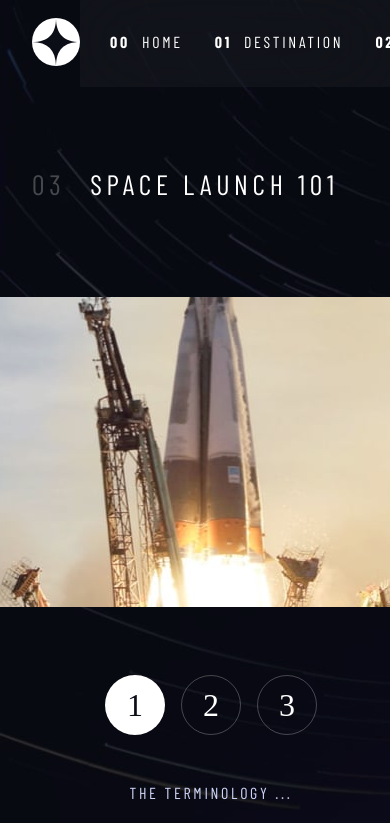
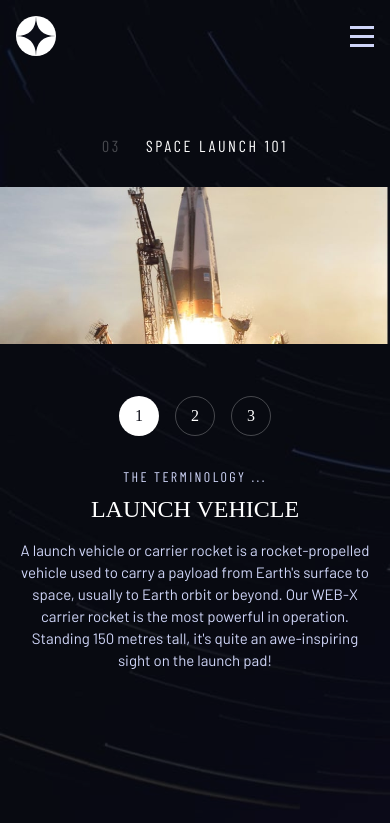
Before and after one commit to IsmaelAvotra/space-tourism, a React (Vite) app: page /technology in a window 390 px wide. Shown: the top 823 px of the page. Built offline with nearby package versions, Linux system fonts and the light colour scheme; a web font is replaced by a local one.

Commit message:
mobile responsive

```diff
--- a/src/components/Navbar.css
+++ b/src/components/Navbar.css
@@ -59,6 +59,10 @@ ul li {
   margin-right: 12px;
 }
 
+.navbar .menu {
+  display: none;
+}
+
 @media screen and (max-width: 1350px) {
   .navbar .links::before {
     display: none;
@@ -87,3 +91,49 @@ ul li {
     gap: 2rem;
   }
 }
+
+@media screen and (max-width: 420px) {
+  .navbar .links {
+    display: block;
+    position: absolute;
+    top: 0;
+    right: 0;
+    height: 100%;
+    width: 70%;
+    z-index: 2;
+    transform: translateX(100%);
+    transition: 0.4s;
+  }
+
+  .navbar .links.active {
+    transform: translateX(0);
+  }
+
+  .navbar .links ul {
+    display: flex;
+    flex-direction: column;
+    gap: 1rem;
+    margin-top: 40%;
+  }
+
+  .navbar {
+    padding: 1rem;
+    overflow: hidden;
+  }
+
+  .underline-indicators > * {
+    padding: 0.6em 0;
+    border-bottom: none;
+  }
+
+  .navbar .menu {
+    display: block;
+    cursor: pointer;
+    z-index: 10;
+  }
+
+  .logo img {
+    width: 40px;
+    height: 40px;
+  }
+}
--- a/src/components/Navbar.jsx
+++ b/src/components/Navbar.jsx
@@ -1,17 +1,20 @@
+import { Link } from 'react-router-dom'
 import { useState } from 'react'
-import { Link, useParams } from 'react-router-dom'
-
 import './Navbar.css'
 import logo from '../assets/shared/logo.svg'
+import hamburger from '../assets/shared/icon-hamburger.svg'
+import close from '../assets/shared/icon-close.svg'
 
 const Navbar = () => {
-  const [isActiveNav, setIsActiveNav] = useState(0)
+  const [openNav, setOpenNav] = useState(false)
   return (
     <div className='navbar'>
       <div className='logo'>
-        <img src={logo} alt='logo' />
+        <Link to='/'>
+          <img src={logo} alt='logo' />
+        </Link>
       </div>
-      <div className='links'>
+      <div className={openNav ? 'links active' : 'links'}>
         <nav>
           <ul className='underline-indicators'>
             <li>
@@ -37,6 +40,13 @@ const Navbar = () => {
           </ul>
         </nav>
       </div>
+      <div className='menu' onClick={() => setOpenNav(!openNav)}>
+        {openNav ? (
+          <img src={close} alt='close icon' />
+        ) : (
+          <img src={hamburger} alt='menu icon' />
+        )}
+      </div>
     </div>
   )
 }
--- a/src/index.css
+++ b/src/index.css
@@ -18,6 +18,7 @@
 body {
   background-color: var(--bg-clr);
   color: var(--clr-white);
+  overflow-x: hidden;
 }
 
 html {
--- a/src/pages/crew/Crew.css
+++ b/src/pages/crew/Crew.css
@@ -87,7 +87,6 @@ MEDIA QUERIES
   .crew-description .text {
     margin-top: 5rem;
     text-align: center;
-    flex: 1;
     margin-bottom: 0rem;
   }
 
@@ -119,14 +118,74 @@ MEDIA QUERIES
   .crew .section-content {
     padding: 0 2rem;
   }
-  /*
+}
+
+@media screen and (max-width: 420px) {
+  .crew {
+    background: rgba(0, 0, 0, 0.4)
+      url(../../assets/crew/background-crew-mobile.jpg);
+    background-repeat: no-repeat;
+    background-size: cover;
+    background-blend-mode: darken;
+  }
+
+  .crew .title-section {
+    text-align: center;
+    font-size: 16px;
+    line-height: 19px;
+    letter-spacing: 2.7px;
+  }
+
+  .crew .section-content {
+    padding: 0 1rem;
+    margin-top: 2rem;
+  }
+
+  .crew-description {
+    padding: 2rem 0;
+    flex-direction: column-reverse;
+    gap: 0;
+    padding-bottom: 3rem;
+  }
+
+  .crew-description .image {
+    border-bottom: 1px solid #383b4b;
+  }
+
+  .crew-description .image img {
+    width: 100%;
+  }
+
+  .indicators {
+    margin-top: 0;
+    margin-bottom: 0rem;
+  }
+
+  .indicators div {
+    width: 10px;
+    height: 10px;
+  }
+
+  .crew-description .text {
+    flex-direction: column-reverse;
+    display: flex;
+    gap: 2rem;
+    margin-top: 3rem;
+  }
+
   .crew .text .role {
+    margin-bottom: 0.5rem;
+    font-size: 1rem;
+    line-height: 18px;
+  }
+
+  .crew .text .name {
     font-size: 24px;
     line-height: 28px;
   }
 
-  .crew .text .name {
-    font-size: 40px;
-    line-height: 46px;
-  } */
+  .crew .text p {
+    font-size: 15px;
+    line-height: 25px;
+  }
 }
--- a/src/pages/crew/Crew.jsx
+++ b/src/pages/crew/Crew.jsx
@@ -15,9 +15,11 @@ const Crew = () => {
         </h2>
         <div className='crew-description'>
           <div className='text'>
-            <h4 className='role'>{crew[indexIndicator].role}</h4>
-            <h3 className='name'>{crew[indexIndicator].name}</h3>
-            <p>{crew[indexIndicator].bio}</p>
+            <div className='text-col'>
+              <h4 className='role'>{crew[indexIndicator].role}</h4>
+              <h3 className='name'>{crew[indexIndicator].name}</h3>
+              <p>{crew[indexIndicator].bio}</p>
+            </div>
 
             <div className='indicators'>
               <div
--- a/src/pages/destination/Destination.css
+++ b/src/pages/destination/Destination.css
@@ -65,7 +65,7 @@ MEDIA QUERIES
 =================================== */
 
 @media screen and (max-width: 1300px) {
-  .section-content {
+  .destination .section-content {
     padding: 0 6rem;
   }
   .description-content {
@@ -74,7 +74,7 @@ MEDIA QUERIES
 }
 
 @media screen and (max-width: 1050px) {
-  .section-content {
+  .destination .section-content {
     margin-top: 5rem;
   }
   .description-content {
@@ -105,3 +105,58 @@ MEDIA QUERIES
     background-size: cover;
   }
 }
+
+@media screen and (max-width: 420px) {
+  .destination {
+    background: url(../../assets/destination/background-destination-mobile.jpg);
+    background-repeat: no-repeat;
+    background-size: cover;
+  }
+
+  .destination .title-section {
+    text-align: center;
+    font-size: 16px;
+    line-height: 19px;
+    letter-spacing: 2.7px;
+  }
+
+  .destination .section-content {
+    padding: 0 1rem;
+    margin-top: 2rem;
+  }
+
+  .destination .description-content {
+    gap: 2rem;
+    padding-bottom: 2rem;
+  }
+
+  .description-content .text h2 {
+    font-size: 56px;
+    line-height: 64px;
+    margin-bottom: 0rem;
+  }
+
+  .description-content .text .underline-indicators {
+    margin-bottom: 1rem;
+  }
+
+  .description-content .text .para {
+    font-size: 14px;
+    line-height: 23px;
+    margin-bottom: 1rem;
+  }
+
+  .text .underline {
+    margin-bottom: 1rem;
+  }
+
+  .text .distance-travel {
+    flex-direction: column;
+    gap: 2rem;
+  }
+
+  .description-content .image img {
+    width: 200px;
+    height: 200px;
+  }
+}
--- a/src/pages/home/Home.css
+++ b/src/pages/home/Home.css
@@ -4,6 +4,7 @@
   background-repeat: no-repeat;
   background-size: cover;
   background-position: right;
+  overflow: hidden;
 }
 
 .banner {
@@ -109,3 +110,48 @@
     height: 220px;
   }
 }
+
+@media screen and (max-width: 420px) {
+  .home {
+    background: url(../../assets/home/background-home-mobile.jpg);
+    background-repeat: no-repeat;
+    background-size: cover;
+  }
+
+  .banner {
+    margin: 0 1rem;
+    margin-top: 3rem;
+    gap: 5rem;
+  }
+
+  .banner .left {
+    padding: 0;
+    margin: 0;
+  }
+
+  .banner .left h5,
+  .banner .left h1 {
+    margin-bottom: 1rem;
+  }
+
+  .banner .left h5 {
+    font-size: 1rem;
+    letter-spacing: 2.7px;
+  }
+
+  .banner .left h1 {
+    font-size: 80px;
+    line-height: 100px;
+  }
+
+  .banner .left p {
+    font-size: 15px;
+    line-height: 25px;
+  }
+
+  .large-btn {
+    width: 150px;
+    height: 150px;
+    font-size: 20px;
+  }
+}
--- a/src/pages/technology/Technology.css
+++ b/src/pages/technology/Technology.css
@@ -1,6 +1,5 @@
 .technology {
   min-height: 100vh;
-  max-height: 100vh;
   background: rgba(0, 0, 0, 0.25)
     url(../../assets/technology/background-technology-desktop.jpg);
   background-repeat: no-repeat;
@@ -79,16 +78,24 @@
 
 @media screen and (max-width: 1025px) {
   .technology .section-content {
-    padding-left: 2rem;
+    padding-left: 0rem;
   }
+
+  .technology .title-section {
+    margin-left: 3rem;
+    margin-bottom: 0;
+  }
+
   .technology .techno-description {
     margin-top: 6rem;
     flex-direction: column-reverse;
+    padding-bottom: 4rem;
   }
 
   .techno-description .text {
     flex-direction: column;
     padding: 0 4rem;
+    gap: 2rem;
     text-align: center;
   }
 
@@ -100,8 +107,11 @@
 
 @media screen and (max-width: 850px) {
   .technology .techno-description {
-    padding-bottom: 4rem;
     gap: 4rem;
+  }
+
+  .technology .title-section {
+    margin-left: 2rem;
   }
 
   .techno-description .text {
@@ -117,3 +127,57 @@
     height: 60px;
   }
 }
+
+@media screen and (max-width: 420px) {
+  .technology .title-section {
+    text-align: center;
+    font-size: 16px;
+    line-height: 19px;
+    letter-spacing: 2.7px;
+    margin-left: 0;
+  }
+
+  .technology .techno-description {
+    margin-top: 2rem;
+    gap: 3rem;
+  }
+
+  .techno-description .text {
+    padding: 0 1rem;
+  }
+
+  .techno-description .image img {
+    width: 100%;
+  }
+
+  .indications {
+    margin-bottom: 1rem;
+  }
+
+  .indications div {
+    width: 40px;
+    height: 40px;
+    margin-bottom: 0;
+  }
+
+  .indications div p {
+    font-size: 16px;
+    line-height: 18px;
+  }
+
+  .text .terminology {
+    font-size: 14px;
+    line-height: 17px;
+    letter-spacing: 2.4px;
+  }
+
+  .text h3 {
+    font-size: 24px;
+    line-height: 28px;
+  }
+
+  .title-text p {
+    font-size: 15px;
+    line-height: 22px;
+  }
+}
```
